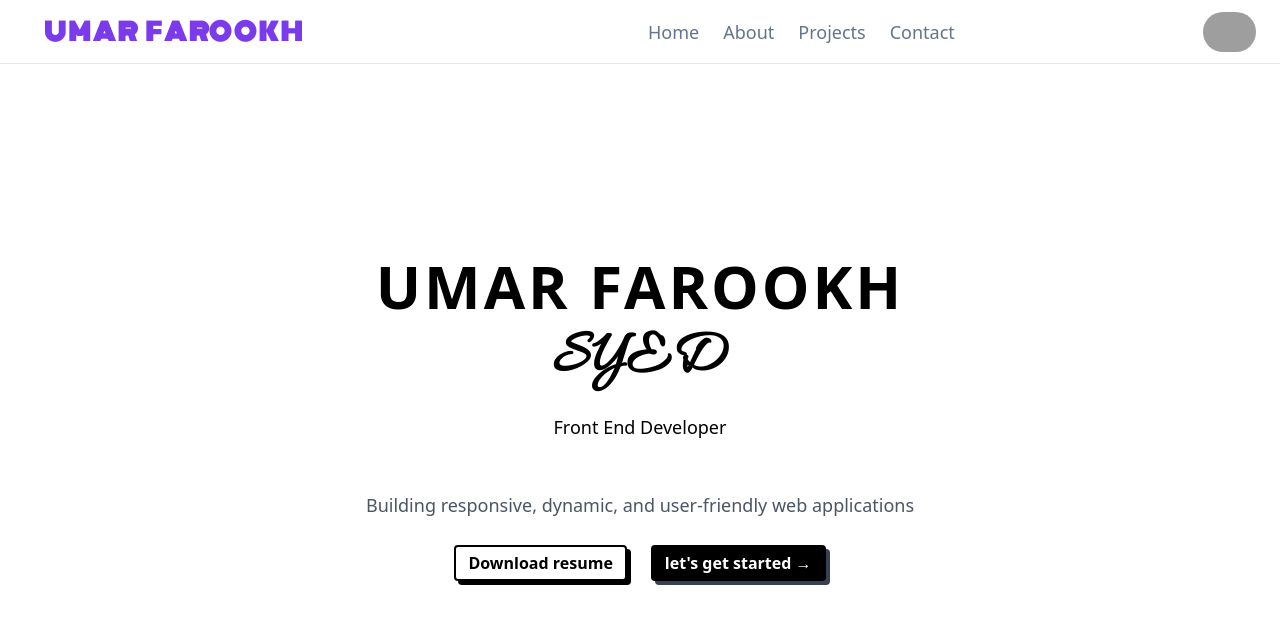
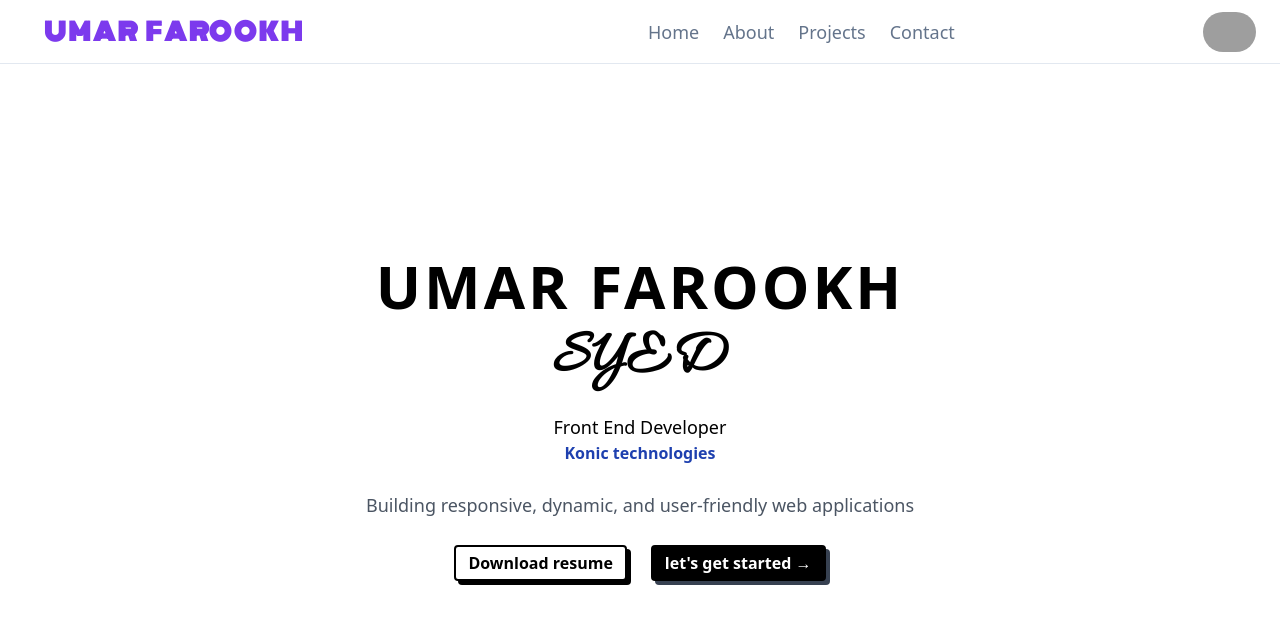
Before and after one commit to umarfarookh12/umar_profile, a React (Vite) app: page / in a window 1280 px wide. Shown: the top 624 px of the page. Built offline with nearby package versions, Linux system fonts and the light colour scheme; grey boxes are pictures that could not be loaded; a web font is replaced by a local one.

Commit message:
removed transparent

```diff
--- a/src/components/routes/Home.tsx
+++ b/src/components/routes/Home.tsx
@@ -17,7 +17,7 @@ const Home = () => {
                 href="https://www.linkedin.com/company/konic-technologies/"
                 target="_blank"
               >
-                <span className="bg-gradient-to-b text-blue-800 hover:text-red-600 bg-clip-text font-bold text-transparent">
+                <span className="text-blue-800 hover:text-red-600 bg-clip-text font-bold">
                   Konic technologies
                 </span>
               </a>
```
